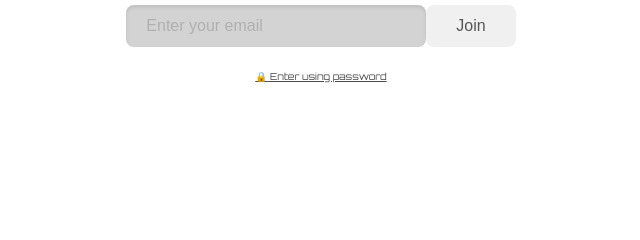
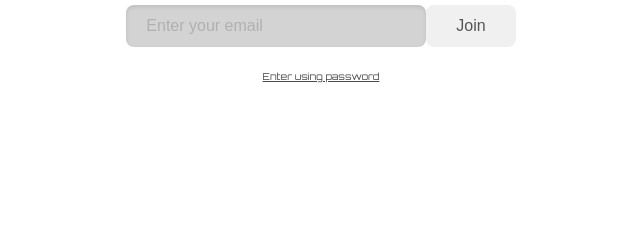
Before and after one commit to cris27-web/kurless, a plain HTML site: page emailsub.html in a window 1280 px wide. Shown: the part 332-572 px from the top of the page, 319-959 px from the left. Drawn offline with Linux system fonts and the light colour scheme.

Commit message:
v0.6 - no lock sign

```diff
--- a/emailsub.html
+++ b/emailsub.html
@@ -28,7 +28,7 @@
 					<!-- Link to Login Page with Lock Icon -->
                     <p class="enter-password-link" style="margin-top: 15px;">
                          <a href="login.html" class="password-link">
-						 <span class="lock-icon">🔒</span> Enter using password
+						 <span class="lock-icon"></span> Enter using password
 						 </a>
 
 
```
